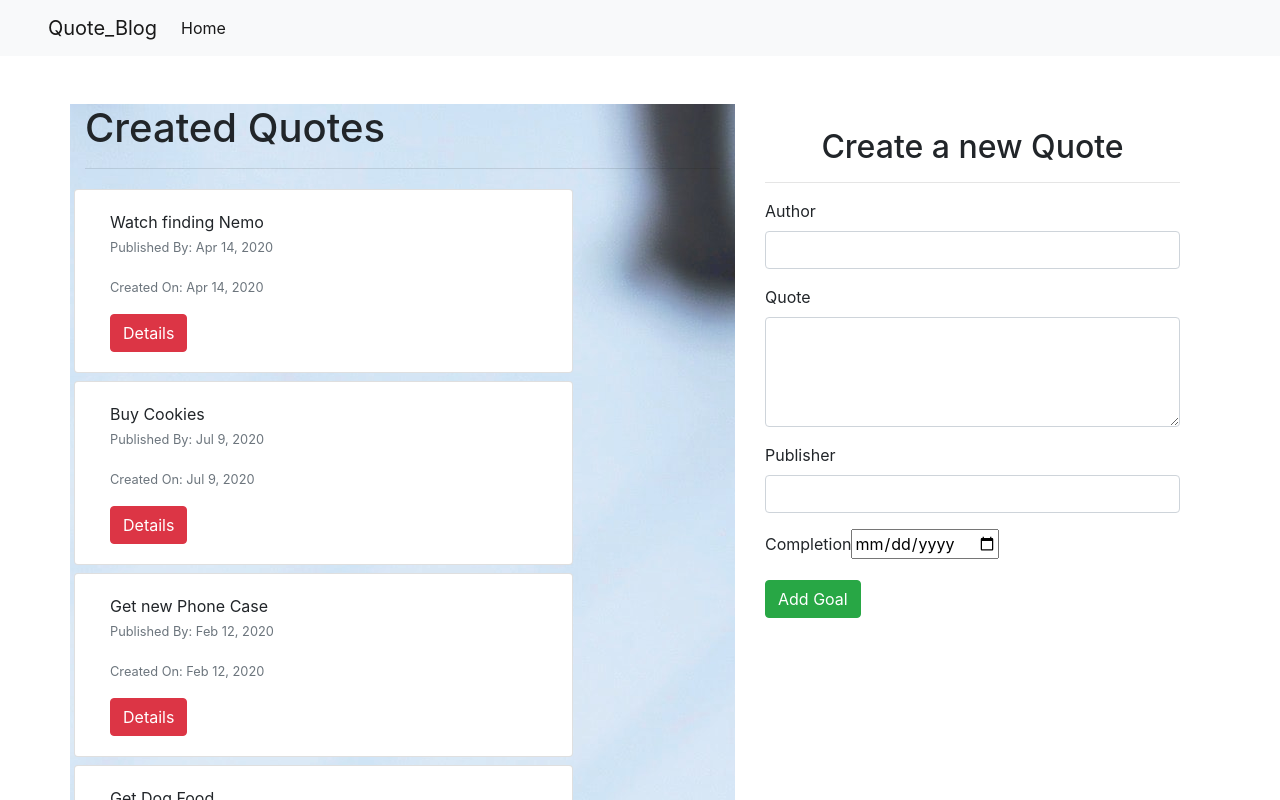
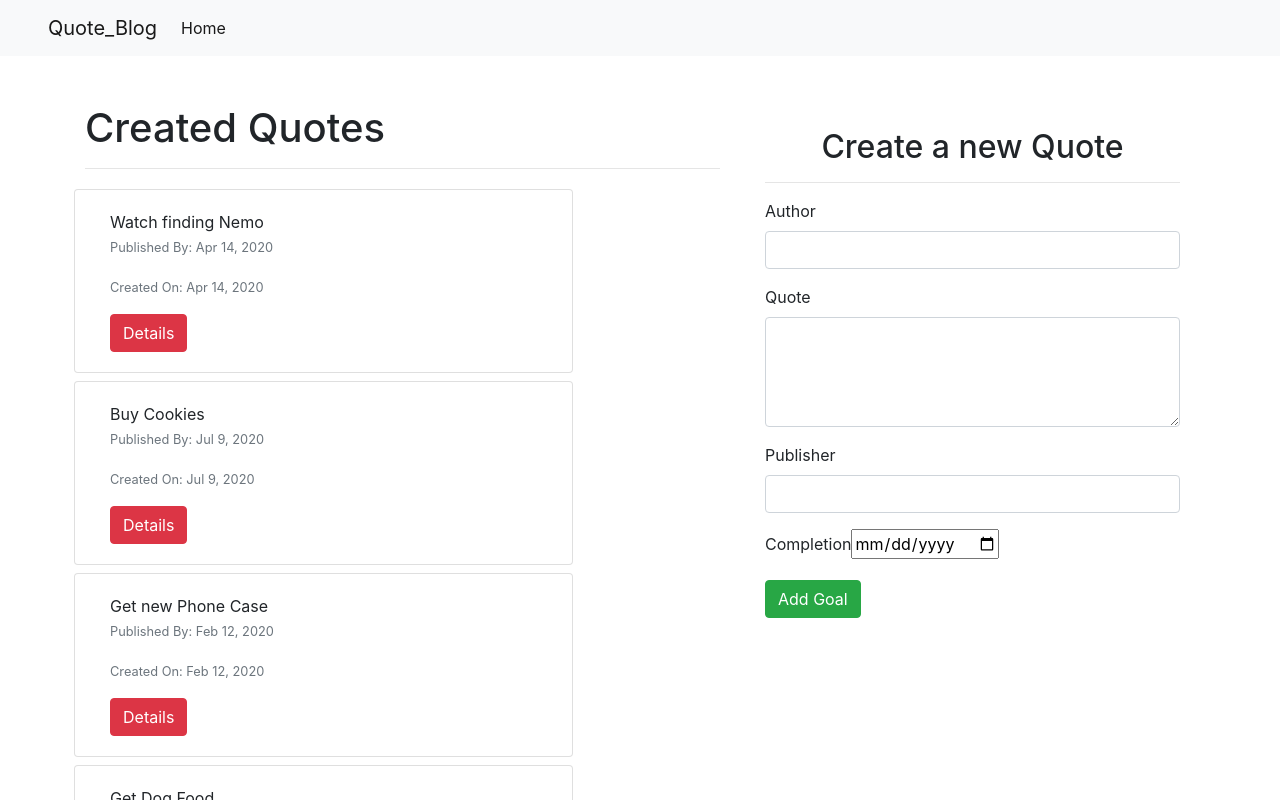
Before and after one commit to tharcissie/Quote-App, an Angular app: page / in a window 1280 px wide. Shown: the top 800 px of the page. Built offline with nearby package versions, Linux system fonts and the light colour scheme.

Commit message:
deleted image

```diff
--- a/src/app/quote/quote.component.html
+++ b/src/app/quote/quote.component.html
@@ -1,6 +1,6 @@
 <div class="container pt-5 pb-5">
   <div class="row">
-    <div class="col-md-7"  [ngStyle]="{backgroundImage:'url(../assets/a.jpg)'}" >
+    <div class="col-md-7">
       <h1>Created Quotes</h1>
       <hr>
       <div class="row">
--- a/src/styles.css
+++ b/src/styles.css
@@ -1,2 +1,2 @@
 /* You can add global styles to this file, and also import other style files */
-@import "~bootstrap/dist/css/bootstrap.css"
+@import "~bootstrap/dist/css/bootstrap.css";
```
Also changed, not shown: src/assets/a.jpg.
